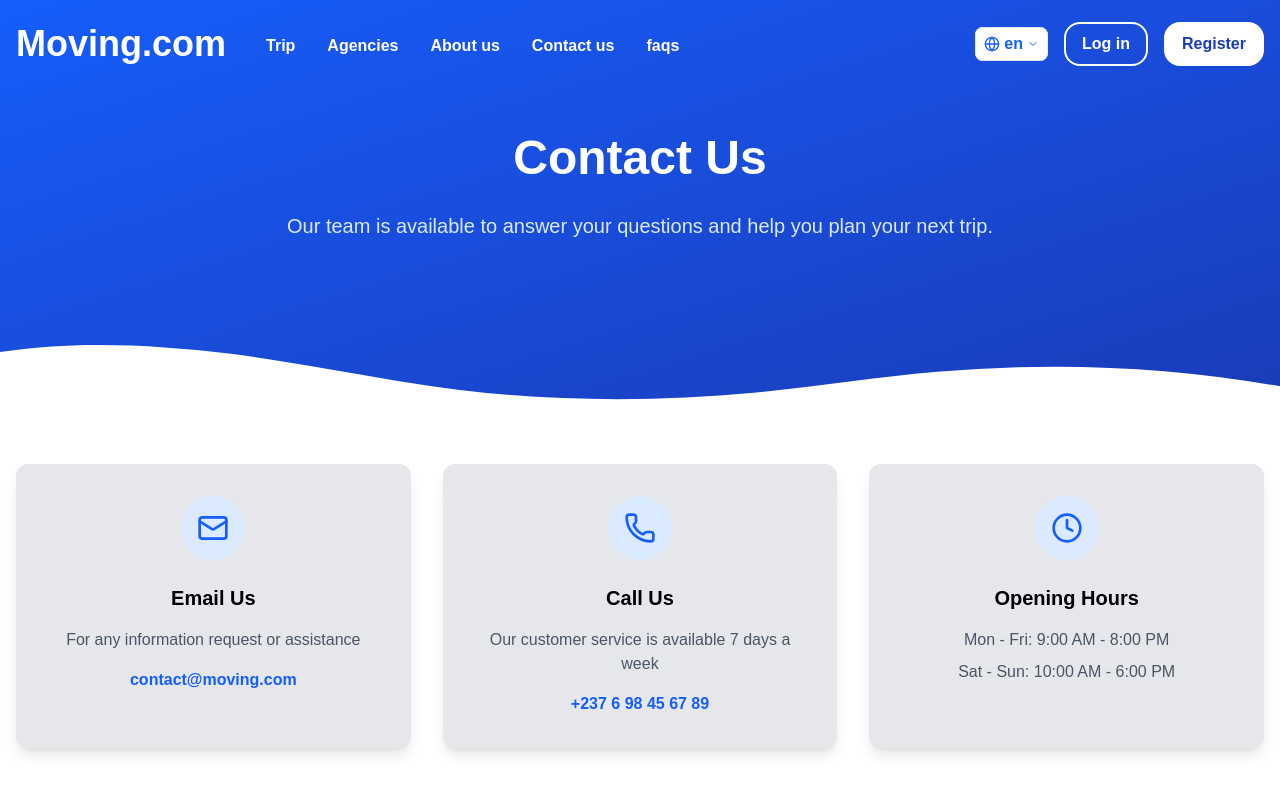
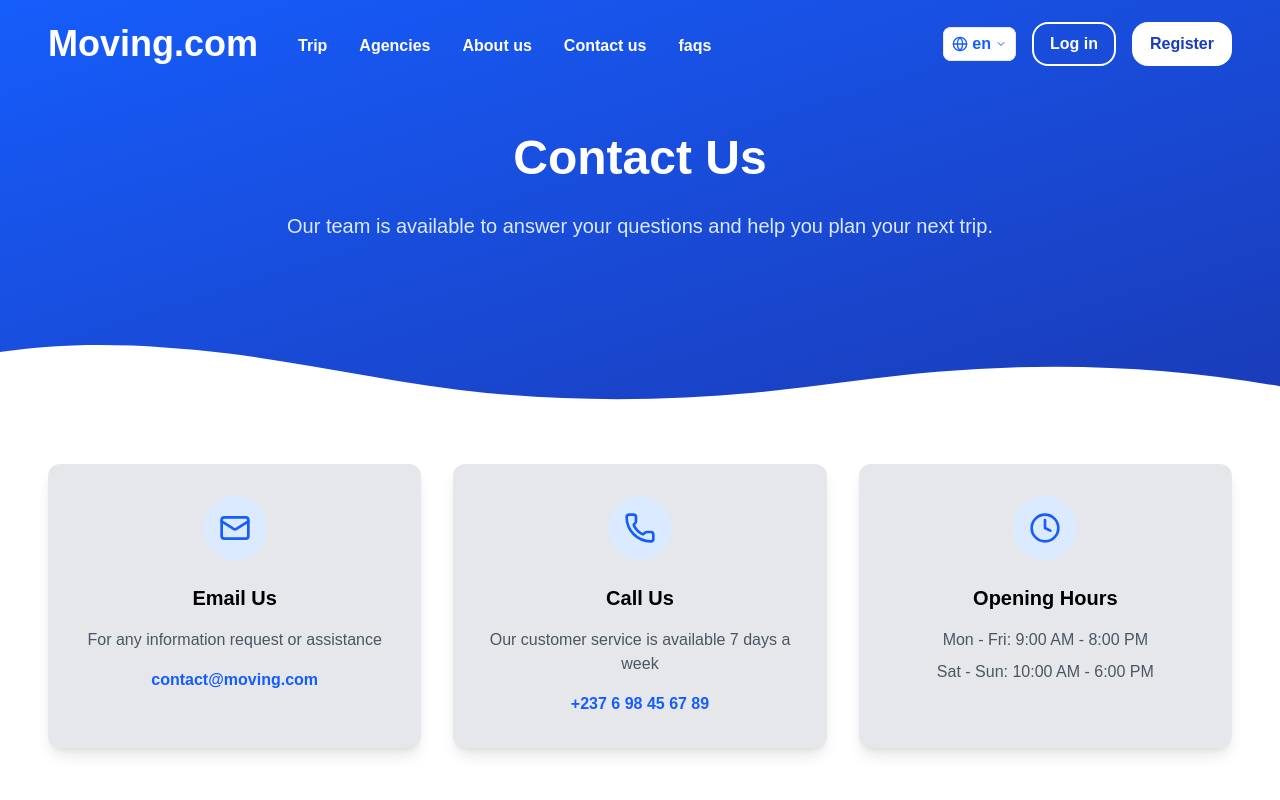
Before and after one commit to SmartBusStation/bus_station_frontend, a Next.js app: page /contact-us in a window 1280 px wide. Shown: the top 800 px of the page. Built offline with nearby package versions, Linux system fonts and the light colour scheme.

Commit message:
added news

```diff
--- a/src/app/globals.css
+++ b/src/app/globals.css
@@ -41,6 +41,8 @@ body {
 }
 
 
+
+
 .dialog{
   -webkit-backdrop-filter: blur(2px);
   backdrop-filter: blur(2px);
@@ -57,11 +59,16 @@ body {
 
 
 
+.container {
+  margin-left: auto;
+  margin-right: auto;
+  padding-left: 3rem;
+  padding-right: 3rem;
+}
 
 
-.container {
-  @apply  mx-auto px-4 ;
-}
+
+
 
 .hero-section {
   background-image: linear-gradient(to right, var(--start-color), var(--transition-color-82), var(--end-color-16)),
--- a/src/app/layout.tsx
+++ b/src/app/layout.tsx
@@ -23,7 +23,7 @@ export const metadata: Metadata = {
 export default function RootLayout({ children }: { children: React.ReactNode }) {
     return (
         <html lang="en">
-            <body className={`${geistSans.variable} ${geistMono.variable} antialiased`}>
+            <body className={`${geistSans.variable} ${geistMono.variable} antialiased class `}>
                 <LanguageProvider>
                     {children}
                 </LanguageProvider>
--- a/src/components/landing-page-components/CustomerSection.tsx
+++ b/src/components/landing-page-components/CustomerSection.tsx
@@ -33,7 +33,7 @@ export default function CustomerSection(): JSX.Element
             variants={staggerContainer}
             className="py-5 bg-base-color flex flex-col"
         >
-            <div className="container">
+            <div className="container ">
                 <motion.div variants={fadeInUp} className="text-center mb-16">
                     <h2 className="text-3xl md:text-5xl font-bold mb-6 text-gray-900">{translate("title")}</h2>
                     <p className="text-xl text-gray-600 max-w-3xl mx-auto">
--- a/src/components/landing-page-components/HeroSection.tsx
+++ b/src/components/landing-page-components/HeroSection.tsx
@@ -1,4 +1,5 @@
 "use client";
+
 import {motion} from "framer-motion";
 import {fadeInLeft, fadeInRight, fadeInUp} from "@/lib/animations/animationTool";
 import {JSX} from "react";
@@ -14,8 +15,6 @@ export default function HeroSection(): JSX.Element
     })
 
     const{t} = useTranslation();
-
-
     const navigation = useNavigation();
 
 
@@ -25,7 +24,7 @@ export default function HeroSection(): JSX.Element
             initial="hidden"
             animate={heroInView ? "visible" : "hidden"}
             variants={fadeInUp}
-            className="relative text-base-color py-32 md:py-52 hero-section"
+            className="relative text-base-color py-32 md:py-52 hero-section "
         >
             <div className="container flex flex-col md:flex-row items-center">
                 <motion.div
--- a/src/components/market-place-components/TripGrid.tsx
+++ b/src/components/market-place-components/TripGrid.tsx
@@ -88,7 +88,7 @@ export default function TripGrid( {filteredTrips, getClassColor, getAmenityIcon,
                             {trip.amenities.map((amenity, index) => (
                                 <div
                                     key={index}
-                                    className="flex items-center gap-1 px-3 py-1 rounded-full bg-blue-50 text-blue-600 text-sm"
+                                    className="flex items-center gap-1 px-3 py-1 rounded-full bg-blue-100 text-blue-600 text-sm"
                                 >
                                     {getAmenityIcon(amenity)}
                                     <span>{amenity}</span>
```
